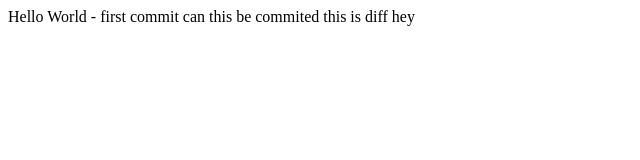
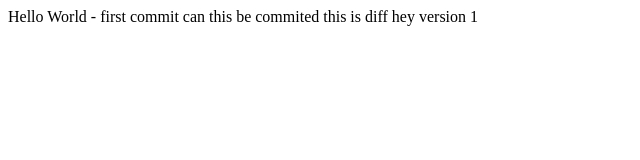
Before and after one commit to nsrividya11/git1, a plain HTML site: page index.html in a window 1280 px wide. Shown: the full height of the page, 0-640 px from the left. Drawn offline with Linux system fonts and the light colour scheme.

Commit message:
version 1

```diff
--- a/index.html
+++ b/index.html
@@ -11,6 +11,7 @@
     can this be commited
     this is diff
     hey
+    version 1
 
 
 </body>
```
